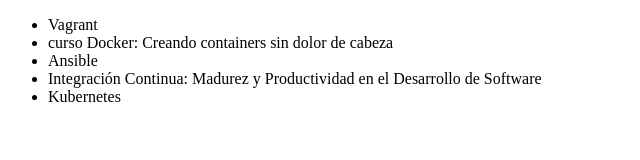
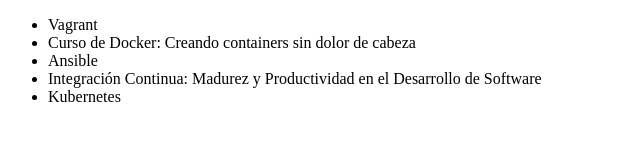
Before and after one commit to ThomasVoid/alura-git, a plain HTML site: page index.html in a window 1280 px wide. Shown: the full height of the page, 0-640 px from the left. Drawn offline with Linux system fonts and the light colour scheme.

Commit message:
creo que ya entendi

```diff
--- a/index.html
+++ b/index.html
@@ -8,7 +8,7 @@
 <body>
     <ul>
         <li>Vagrant</li>
-        <li>curso Docker: Creando containers sin dolor de cabeza</li>
+        <li>Curso de Docker: Creando containers sin dolor de cabeza</li>
         <li>Ansible</li>
         <li>Integración Continua: Madurez y Productividad en el Desarrollo de Software</li>
         <li>Kubernetes</li>
```
